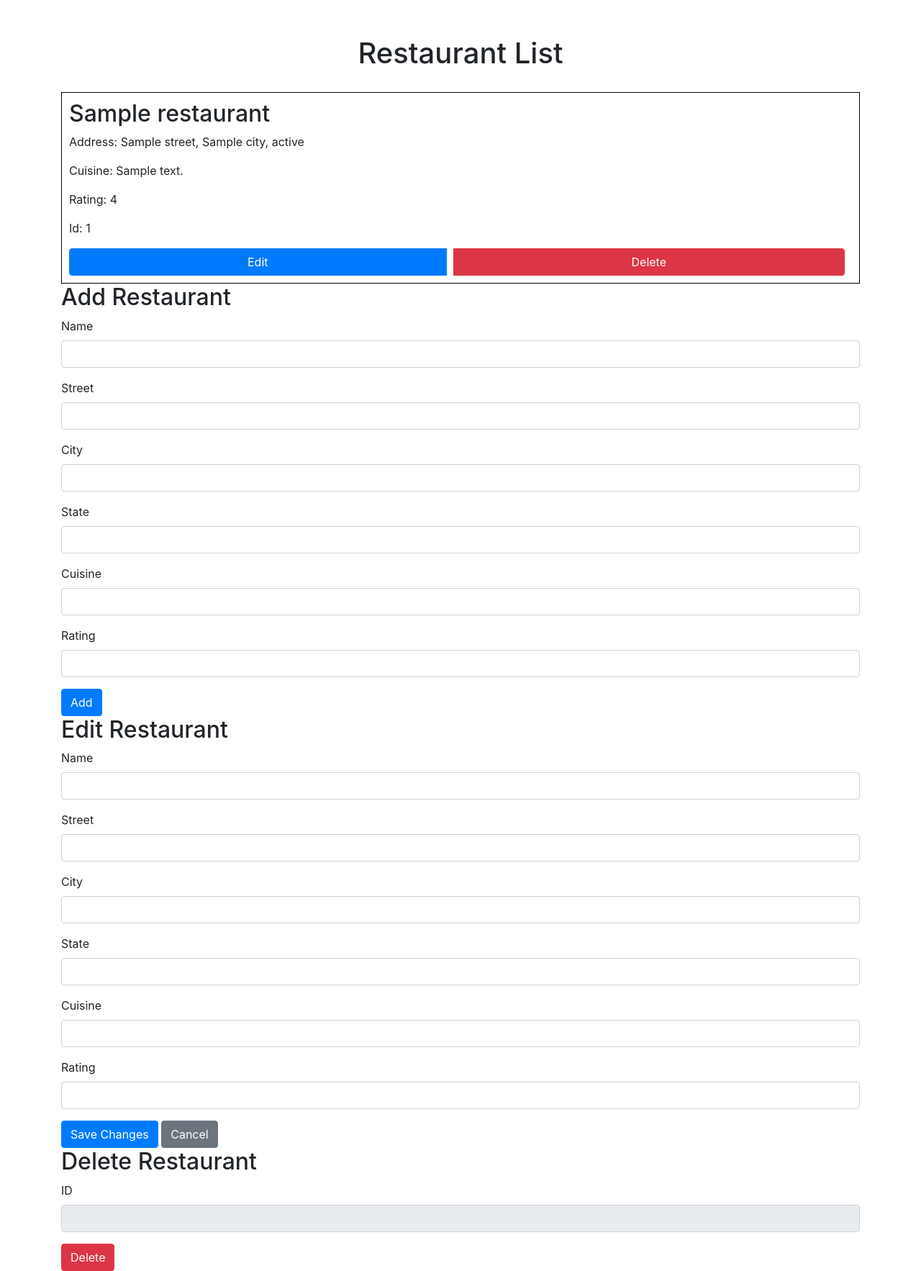
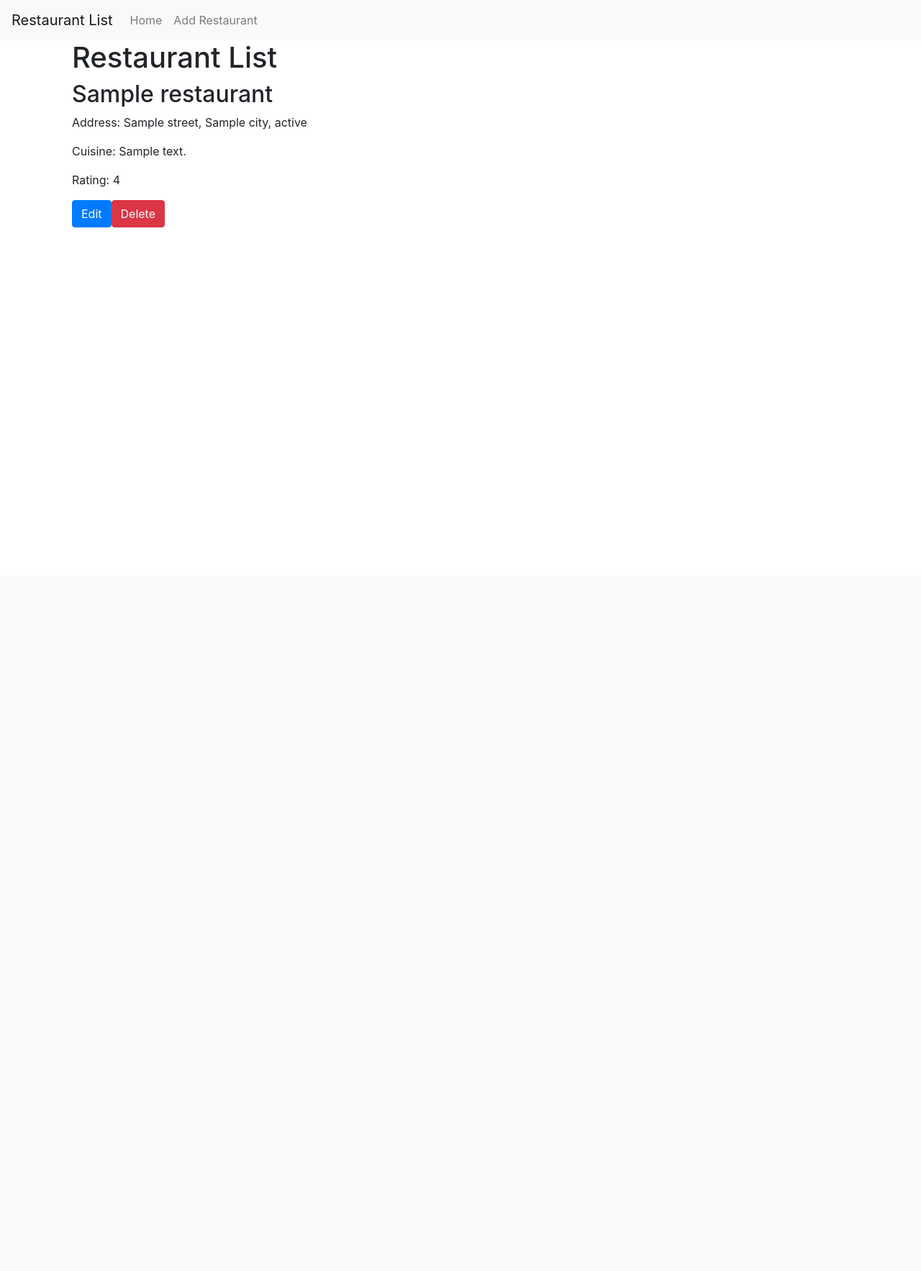
Before and after one commit to Pierrotpsy/Docker-Restaurant-WebApp, a Flask app: template Frontend/templates/index.html in a window 1280 px wide. Shown: the whole page at 72% size. After the commit the page ends 316 px from the top, so only its background shows below. Run offline with Flask 2, Linux system fonts and the light colour scheme; the template is opened without the code that fills it: most values are stand-ins (such as "Sample title", 1, 10 or a date in 2020); some libraries are stand-ins or nearby versions.

Commit message:
Add more html templates

```diff
--- /dev/null
+++ b/Frontend/templates/base.html
@@ -0,0 +1,36 @@
+<!DOCTYPE html>
+<html>
+<head>
+  <title>{% block title %}{% endblock %}</title>
+  <link rel="stylesheet" href="https://stackpath.bootstrapcdn.com/bootstrap/4.3.1/css/bootstrap.min.css" integrity="sha384-ggOyR0iXCbMQv3Xipma34MD+dH/1fQ784/j6cY/iJTQUOhcWr7x9JvoRxT2MZw1T" crossorigin="anonymous">
+  <style>
+    /* CSS styles */
+  </style>
+</head>
+<body>
+<nav class="navbar navbar-expand-lg navbar-light bg-light">
+  <a class="navbar-brand" href="{{ url_for('index') }}">Restaurant List</a>
+  <button class="navbar-toggler" type="button" data-toggle="collapse" data-target="#navbarNav" aria-controls="navbarNav" aria-expanded="false" aria-label="Toggle navigation">
+    <span class="navbar-toggler-icon"></span>
+  </button>
+  <div class="collapse navbar-collapse" id="navbarNav">
+    <ul class="navbar-nav">
+      <li class="nav-item">
+        <a class="nav-link" href="{{ url_for('index') }}">Home</a>
+      </li>
+      <li class="nav-item">
+        <a class="nav-link" href="{{ url_for('add') }}">Add Restaurant</a>
+      </li>
+    </ul>
+  </div>
+</nav>
+
+<div class="container">
+  {% block content %}{% endblock %}
+</div>
+
+<script src="https://code.jquery.com/jquery-3.3.1.slim.min.js" integrity="sha384-q8i/X+965DzO0rT7abK41JStQIAqVgRVzpbzo5smXKp4YfRvH+8abtTE1Pi6jizo" crossorigin="anonymous"></script>
+<script src="https://cdnjs.cloudflare.com/ajax/libs/popper.js/1.14.7/umd/popper.min.js" integrity="sha384-UO2eT0CpHqdSJQ6hJty5KVphtPhzWj9WO1clHTMGa3JDZwrnQq4sF86dIHNDz0W1" crossorigin="anonymous"></script>
+<script src="https://stackpath.bootstrapcdn.com/bootstrap/4.3.1/js/bootstrap.min.js" integrity="sha384-JjSmVgyd0p3pXB1rRibZUAYoIIy6OrQ6VrjIEaFf/nJGzIxFDsf4x0xIM+B07jRM" crossorigin="anonymous"></script>
+</body>
+</html>
--- a/Frontend/templates/index.html
+++ b/Frontend/templates/index.html
@@ -1,8 +1,11 @@
-<!DOCTYPE html>
-<html>
-<head>
-  <title>Restaurant List</title>
-  <link rel="stylesheet" href="https://stackpath.bootstrapcdn.com/bootstrap/4.3.1/css/bootstrap.min.css" integrity="sha384-ggOyR0iXCbMQv3Xipma34MD+dH/1fQ784/j6cY/iJTQUOhcWr7x9JvoRxT2MZw1T" crossorigin="anonymous">
+{% extends 'base.html' %}
+
+{% block title %}
+Restaurant List
+{% endblock %}
+
+{% block head %}
+{{ super() }}
 <style>
   h1 {
     text-align: center;
@@ -15,9 +18,11 @@
     margin-top: 10px;
     border: 1px solid black;
     padding: 10px;
+    display: flex;
+    justify-content: space-between;
+    align-items: center;
   }
   .btn-group {
-      margin-top: 10px;
     display: flex;
     flex-direction: row;
   }
@@ -25,95 +30,31 @@
     margin-right: 10px;
   }
 </style>
-</head>
-<body>
+{% endblock %}
+
+{% block content %}
 <div class="container">
   <h1>Restaurant List</h1>
   <div class="restaurant-list">
     {% for restaurant in restaurants %}
     <div class="restaurant">
+      <div>
         <h2>{{ restaurant['name'] }}</h2>
         <p>Address: {{ restaurant['address']['street'] }}, {{ restaurant['address']['city'] }}, {{ restaurant['address']['state'] }}</p>
         <p>Cuisine: {{ restaurant['cuisine'] }}</p>
         <p>Rating: {{ restaurant['rating'] }}</p>
-      <p>Id: {{ restaurant['_id'] }}</p>
+      </div>
       <div class="btn-group">
-        <button class="btn btn-primary edit-restaurant" data-id="{{ restaurant['_id'] }}">Edit</button>
-        <button class="btn btn-danger delete-restaurant" data-id="{{ restaurant['_id'] }}">Delete</button>
+        <form method="GET" action="{{ url_for('edit', id=restaurant['_id']) }}">
+          <button class="btn btn-primary edit-restaurant">Edit</button>
+        </form>
+        <form method="POST" action="{{ url_for('delete', id=restaurant['_id']) }}">
+          <button class="btn btn-danger delete-restaurant">Delete</button>
+        </form>
       </div>
+
     </div>
     {% endfor %}
   </div>
-  <div class="add-restaurant">
-    <h2>Add Restaurant</h2>
-    <form>
-      <div class="form-group">
-        <label for="name">Name</label>
-        <input type="text" class="form-control" id="name">
 </div>
-      <div class="form-group">
-        <label for="street">Street</label>
-        <input type="text" class="form-control" id="street">
-      </div>
-      <div class="form-group">
-        <label for="city">City</label>
-        <input type="text" class="form-control" id="city">
-      </div>
-      <div class="form-group">
-        <label for="state">State</label>
-        <input type="text" class="form-control" id="state">
-      </div>
-      <div class="form-group">
-        <label for="cuisine">Cuisine</label>
-        <input type="text" class="form-control" id="cuisine">
-      </div>
-      <div class="form-group">
-        <label for="rating">Rating</label>
-        <input type="number" class="form-control" id="rating">
-      </div>
-      <button type="submit" class="btn btn-primary" id="add-restaurant-btn">Add</button>
-    </form>
-  </div>
-  <div class="edit-restaurant">
-    <h2>Edit Restaurant</h2>
-    <form>
-      <div class="form-group">
-        <label for="name">Name</label>
-        <input type="text" class="form-control" id="edit-name">
-      </div>
-      <div class="form-group">
-        <label for="street">Street</label>
-        <input type="text" class="form-control" id="edit-street">
-      </div>
-      <div class="form-group">
-        <label for="city">City</label>
-        <input type="text" class="form-control" id="edit-city">
-      </div>
-      <div class="form-group">
-        <label for="state">State</label>
-        <input type="text" class="form-control" id="edit-state">
-      </div>
-      <div class="form-group">
-        <label for="cuisine">Cuisine</label>
-        <input type="text" class="form-control" id="edit-cuisine">
-      </div>
-      <div class="form-group">
-        <label for="rating">Rating</label>
-        <input type="number" class="form-control" id="edit-rating">
-      </div>
-      <input type="hidden" id="edit-restaurant-id">
-      <button type="submit" class="btn btn-primary" id="save-changes-btn">Save Changes</button>
-      <button type="button" class="btn btn-secondary" id="cancel-edit-btn">Cancel</button>
-    </form>
-  </div>
-  <div class="delete-restaurant">
-    <h2>Delete Restaurant</h2>
-    <form>
-      <div class="form-group">
-        <label for="delete-id">ID</label>
-        <input type="text" class="form-control" id="delete-id" readonly>
-      </div>
-      <button type="submit" class="btn btn-danger" id="delete-restaurant-btn">Delete</button>
-    </form>
-  </div>
-</body>
+{% endblock %}
```
Also changed, not shown: Frontend/templates/add.html (added, +40 -0 lines), Frontend/templates/edit.html (added, +42 -0 lines). Lines whose indentation alone changed are shown as unchanged.
